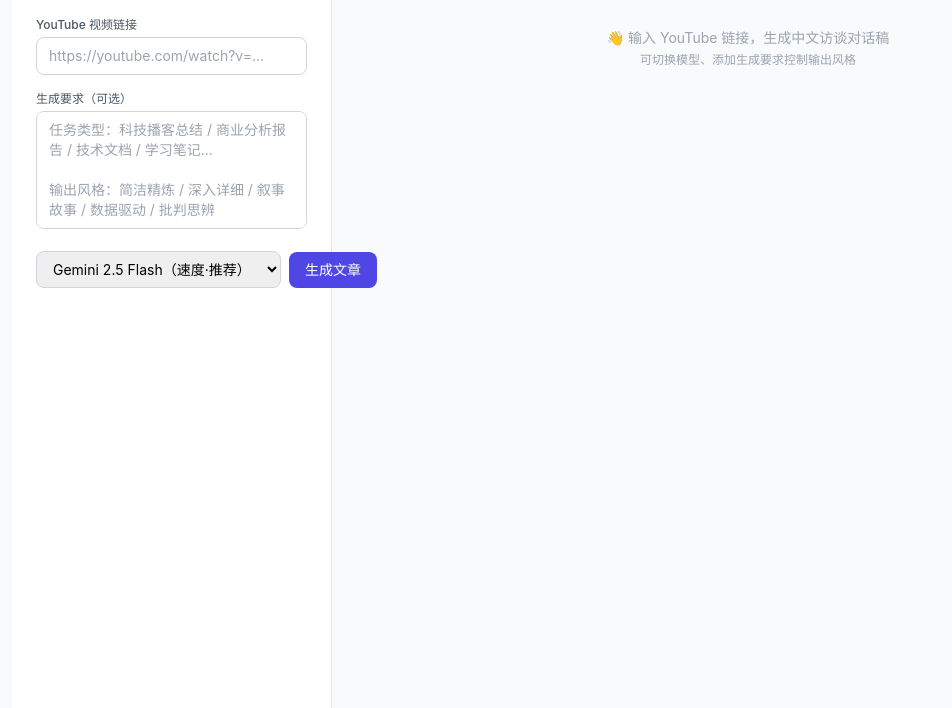
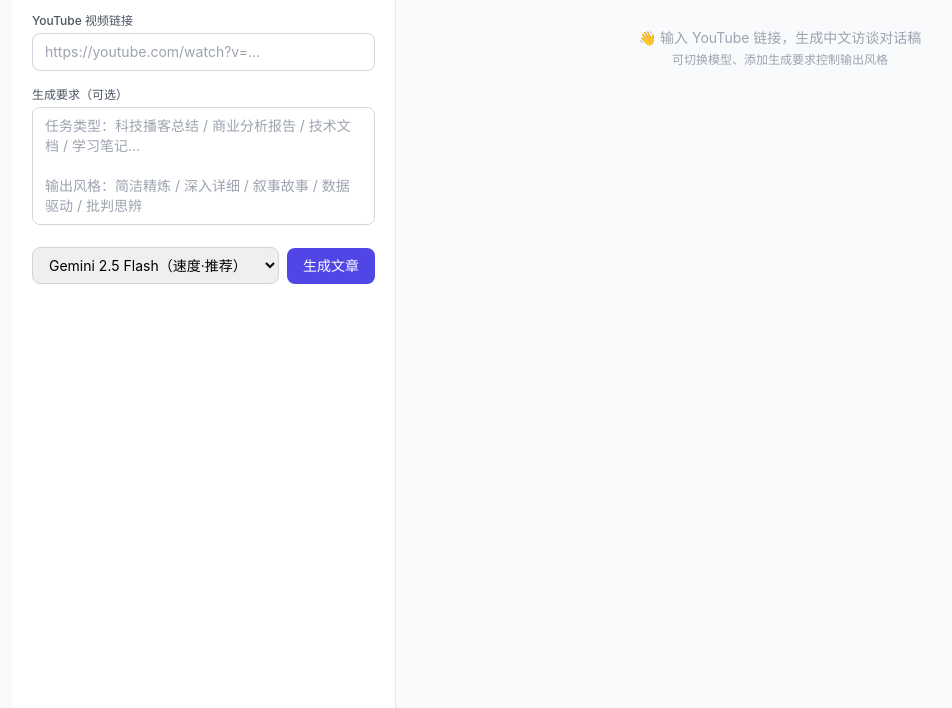
Before and after one commit to scudong/youtube-to-article, a website: page public/index.html in a window 1280 px wide. Shown: the part 92-800 px from the top of the page, without its empty margins (52-1004 px from the left). Drawn offline with nearby package versions, Linux system fonts and the light colour scheme.

Commit message:
fix: 左侧栏宽度 w-80→w-96 + 模型下拉框 min-w-0 防止溢出
- w-80(320px) 不够放模型选择+按钮，改为 w-96(384px)
- p-6→p-5 内边距略减
- select 加 min-w-0 防止 flex 溢出

```diff
--- a/public/index.html
+++ b/public/index.html
@@ -99,7 +99,7 @@
   <!-- 主布局：左右两栏 -->
   <div class="flex max-w-6xl mx-auto min-h-screen">
     <!-- ====== 左侧：输入面板 ====== -->
-    <aside class="w-80 shrink-0 p-6 border-r border-gray-200 bg-white min-h-screen sticky top-0">
+    <aside class="w-96 shrink-0 p-5 border-r border-gray-200 bg-white min-h-screen sticky top-0">
       <h1 class="text-lg font-bold text-gray-900 leading-tight">
         YouTube<br>→ 中文访谈对话稿
       </h1>
@@ -121,7 +121,7 @@
         </div>
 
         <div class="flex items-center gap-2">
-          <select id="model" class="flex-1 px-3 py-2 text-sm border border-gray-300 rounded-lg">
+          <select id="model" class="flex-1 min-w-0 px-3 py-2 text-sm border border-gray-300 rounded-lg">
             <option value="gemini-2.5-flash">Gemini 2.5 Flash（速度·推荐）</option>
             <option value="gemini-2.5-pro">Gemini 2.5 Pro（质量·额度少）</option>
           </select>
```
